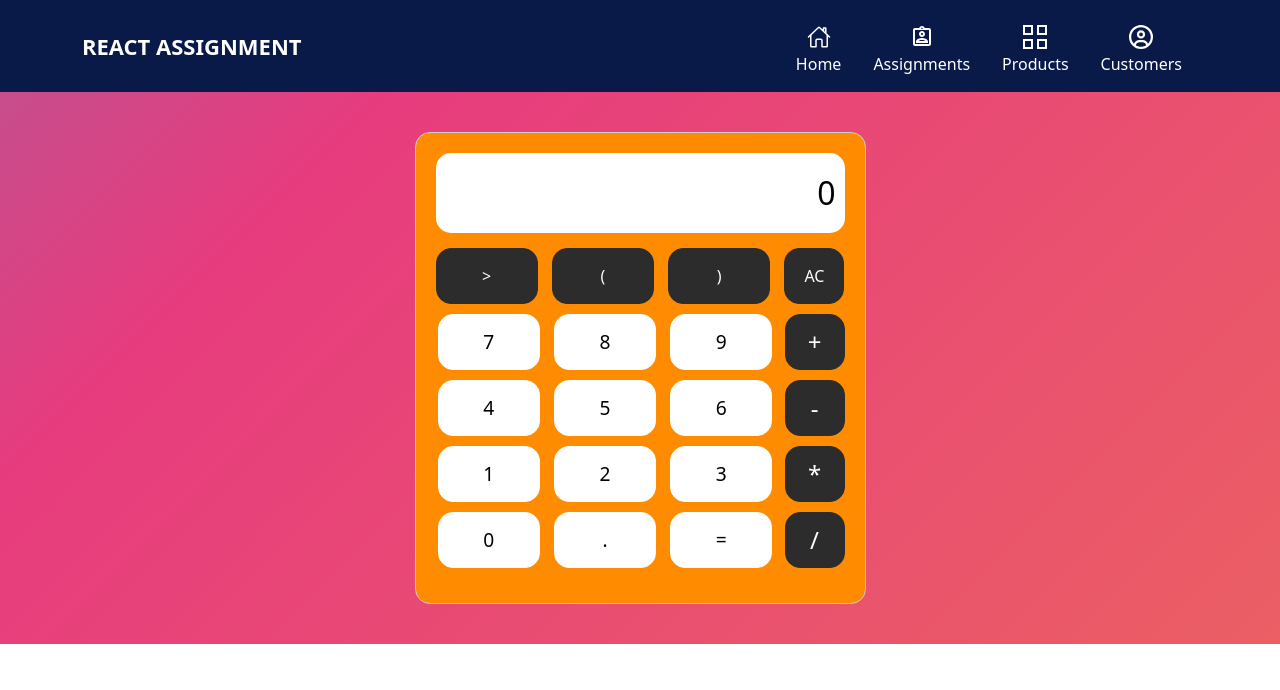
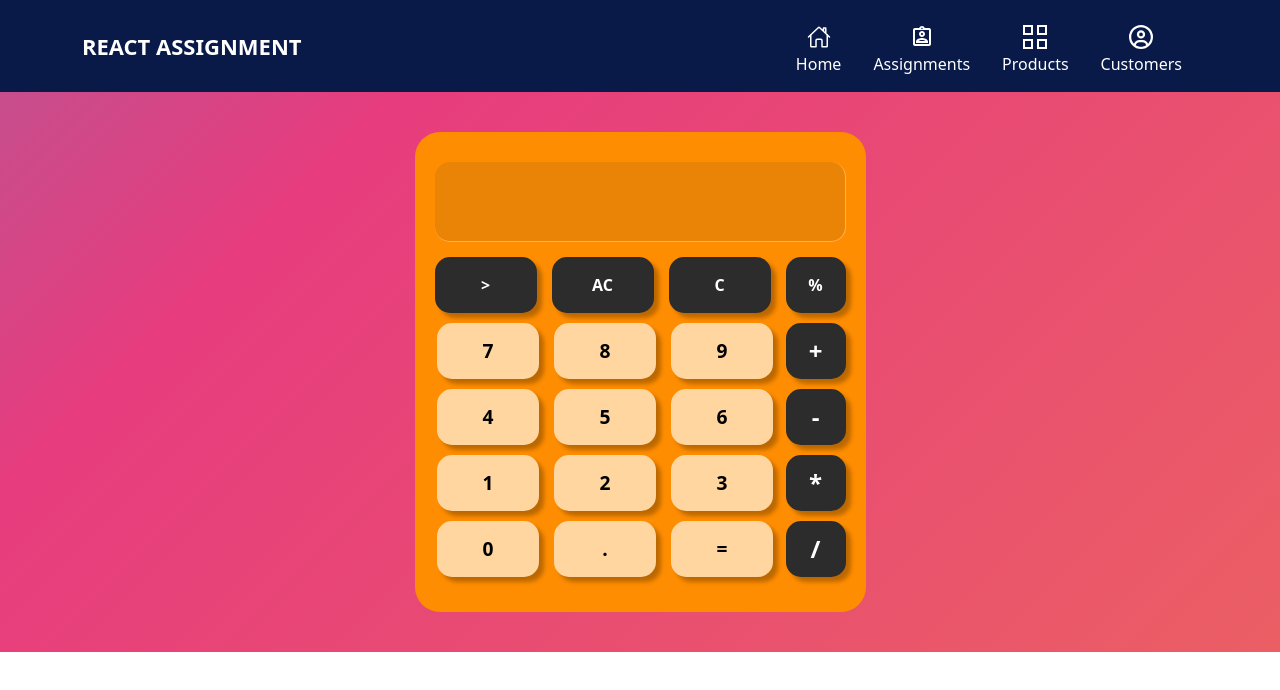
Before and after one commit to sc3ways/react-assignments, a React (Vite) app: page /react-assignment/calculator in a window 1280 px wide. Shown: the top 690 px of the page. Built offline with nearby package versions, Linux system fonts and the light colour scheme.

Commit message:
Commited by main v7

```diff
--- a/src/components/Header.jsx
+++ b/src/components/Header.jsx
@@ -10,12 +10,12 @@ const Header = () => {
       <div className="px-3 py-2 navbar-sercion">
         <div className="container">
           <div className="d-flex flex-wrap align-items-center justify-content-center justify-content-lg-start">
-            <a
-              href="/"
+            <Link
+              to="/react-assignment/"
               className="d-flex align-items-center my-2 my-lg-0 me-lg-auto text-white text-decoration-none"
             >
               <span className="brand-name">React Assignment</span>
-            </a>
+            </Link>
 
             <ul className="nav col-12 col-lg-auto my-2 justify-content-center my-md-0 text-small">
               <li>
--- a/src/components/calculator/ButtonsContainer.jsx
+++ b/src/components/calculator/ButtonsContainer.jsx
@@ -8,7 +8,7 @@ const ButtonsContainer = ({
       <div className="calcuator-buttons">
         <div className="extra-btns-row">
           <div className="extra-btns-group">
-            {[">", "(", ")", "AC"].map((extra) => (
+            {[">", "AC", "C", "%"].map((extra) => (
               <span
                 key={extra}
                 className="spExtra"
@@ -17,10 +17,6 @@ const ButtonsContainer = ({
                 {extra}
               </span>
             ))}
-            {/* <span className="sy_backspace">{">"}</span>
-            <span className="sy_parentheses_open">(</span>
-            <span className="sy_parentheses_close">)</span>
-            <span className="sy_clear">AC</span> */}
           </div>
         </div>
         <div className="number-btns-row">
@@ -34,18 +30,6 @@ const ButtonsContainer = ({
                 {number}
               </span>
             ))}
-            {/* <span>9</span>
-            <span>8</span>
-            <span>7</span>
-            <span>6</span>
-            <span>5</span>
-            <span>4</span>
-            <span>3</span>
-            <span>2</span>
-            <span>1</span>
-            <span>0</span>
-            <span>.</span>
-            <span className="btn-equal">=</span> */}
           </div>
           <div className="operator-btns-group">
             {["+", "-", "*", "/"].map((sign) => (
@@ -57,10 +41,6 @@ const ButtonsContainer = ({
                 {sign}
               </span>
             ))}
-            {/* <span className="sy_mais">+</span>
-            <span className="sy_menos">-</span>
-            <span className="sy_vezes">*</span>
-            <span className="sy_divisao">/</span> */}
           </div>
         </div>
       </div>
--- a/src/components/calculator/Calculator.jsx
+++ b/src/components/calculator/Calculator.jsx
@@ -4,7 +4,7 @@ import Display from "./Display";
 import { evaluate } from "mathjs";
 
 const Calculator = () => {
-  const [display, setDisplay] = useState("0");
+  const [display, setDisplay] = useState("");
 
   const isLastCharSign = /[+\=*/]/.test(display.toString().slice(-1));
   const hasNumberBefore = /\d/.test(display);
@@ -35,28 +35,30 @@ const Calculator = () => {
   };
   const handleExtrasClick = (action) => {
     switch (action) {
-      case "(": {
-        if (isLastCharSign && display === "0") {
-          setDisplay(display === "0" ? "(" : display + "");
+      case "C":
+        {
+          setDisplay("");
         }
         break;
-      }
-      case ")": {
-        const openCount = (display.match(/\(/g) || []).length;
-        const closeCount = (display.match(/\)/g) || []).length;
-        if (hasNumberBefore && openCount > closeCount) {
-          setDisplay(display + ")");
+      case "%":
+        {
+          if (isLastCharSign && hasNumberBefore) {
+            setDisplay(display, slice(0, -1) + action);
+          } else if (!isLastCharSign && hasNumberBefore) {
+            setDisplay(display + action);
+          }
         }
         break;
-      }
-      case ">": {
-        setDisplay(display.length > 1 ? display.slice(0, -1) : "0");
+      case ">":
+        {
+          setDisplay(display.length > 1 ? display.slice(0, -1) : "0");
+        }
         break;
-      }
-      case "AC": {
-        setDisplay("0");
+      case "AC":
+        {
+          setDisplay("0");
+        }
         break;
-      }
       default:
         break;
     }
--- a/src/index.css
+++ b/src/index.css
@@ -50,11 +50,10 @@
 
 .calculator-body {
   display: block;
-  border: 1px solid #ccc;
-  border-radius: 15px;
-  padding: 20px;
+  border-radius:25px;
+  padding:30px 20px 20px;
   width: 100%;
-  background: darkorange;
+  background: rgb(255, 141, 1);
   transition: .6s ease;
 }
 
@@ -62,19 +61,21 @@
   width: 100%;
   max-width: 100%;
   height: 80px;
-  background: white;
+  background: #ea8407;
   position: relative;
   display: grid;
   justify-items: flex-end;
   align-items: center;
   align-content: center;
-  padding: 0px 0px;
+  padding: 0px 3px;
   border-radius: 15px;
+  border-right: 1px solid #ffb254;
+    border-bottom: 1px solid #ffb254;
 }
 
 .calculator-display span {
   font-size: 2rem;
-  color: black;
+  color: #fff;
   letter-spacing: 4px;
   margin: 0 5px;
   text-align: right;
@@ -108,13 +109,15 @@
   color: white;
   cursor: pointer;
   background: #2c2c2c;
-  border: 1px solid #2c2c2c;
+  border:none;
   border-radius: 15px;
   width: 100%;
   max-width: var(--max-width);
   height: 56px;
   --max-width: 60px;
   transition: 1s ease;
+  box-shadow: 5px 5px 4px #0004;
+  font-weight: 600;
 }
 
 .extra-btns-group span:not(.extra-btns-group span:last-child) {
@@ -141,15 +144,16 @@
   text-align: center;
   width:102px;
   height: var(--height-btn);
-  background: var(--bg-btn, white);
+  background: var(--bg-btn, #ffd5a0);
   align-content: center;
   border-radius: 15px;
-  border: 1px solid var(--color-border, white);
+  border: none;
   cursor: pointer;
   font-size: 1.2rem;
   transition: 1s ease;
-  --color-border: var(--color-text);
+  box-shadow:5px 5px 4px #0004;
   height: 56px;
+  font-weight: 600;
 }
 
 .number-btns-group span:hover {
```
